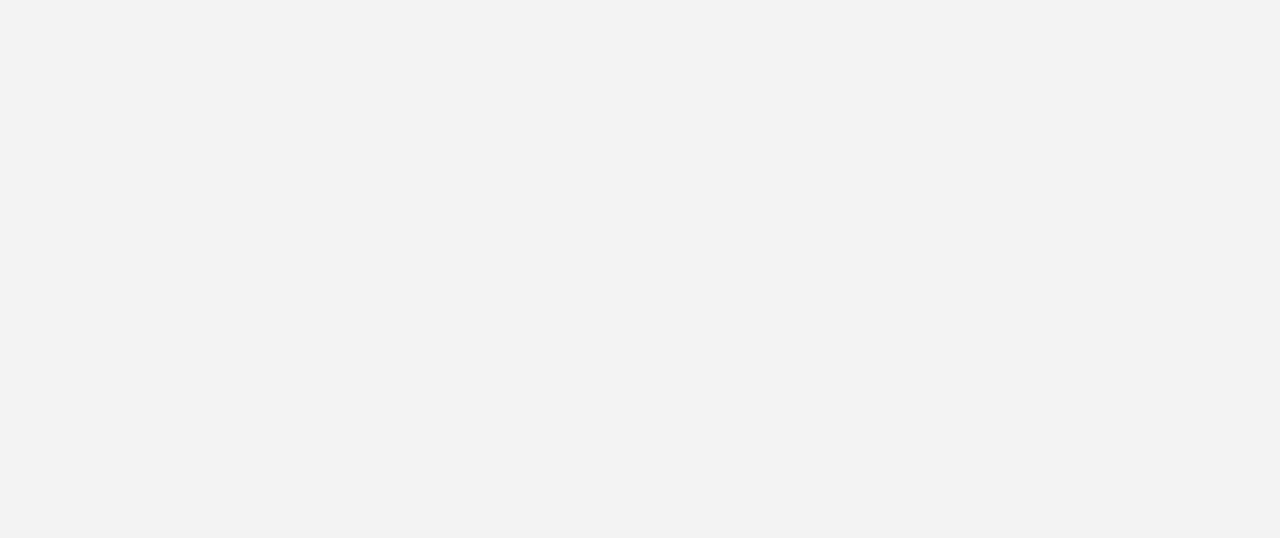
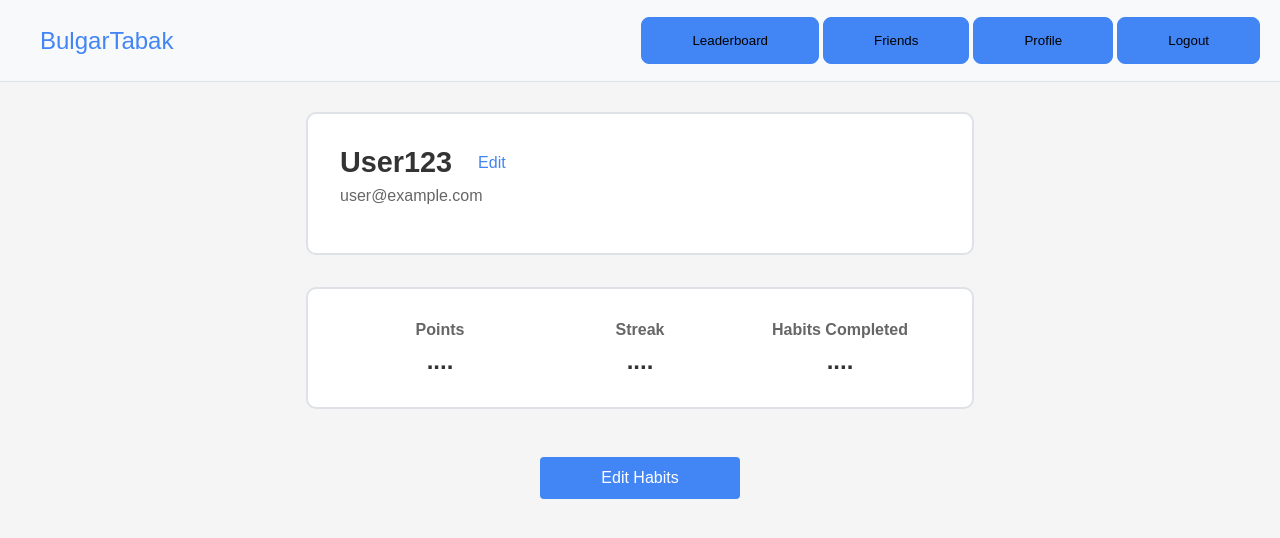
Before and after one commit to rangelovkiril/BulgarTabak, a React (Vite) app in the folder frontend/: page /profile in a window 1280 px wide. Before the commit this address had no page. Shown: the top 538 px of the page. Built offline with nearby package versions, Linux system fonts and the light colour scheme.

Commit message:
Profile page

```diff
--- a/frontend/src/App.jsx
+++ b/frontend/src/App.jsx
@@ -3,6 +3,7 @@ import { BrowserRouter as Router, Routes, Route } from "react-router-dom";
 import Login from "./components/auth/Login";
 import HabitSelection from "./pages/HabitSelection";
 import MainPage from "./pages/MainPage";
+import Profile from "./pages/Profile";
 import "./styles/auth.css";
 
 const App = () => {
@@ -12,6 +13,7 @@ const App = () => {
         <Route path="/" element={<Login />} />
         <Route path="/select-habits" element={<HabitSelection />} />
         <Route path="/main" element={<MainPage />} />
+        <Route path="/profile" element={<Profile />} />
       </Routes>
     </Router>
   );
--- /dev/null
+++ b/frontend/src/pages/Profile.jsx
@@ -0,0 +1,72 @@
+import React, { useState } from 'react';
+import { useNavigate } from 'react-router-dom';
+import Header from '../components/common/Header';
+import '../styles/profile.css';
+
+const Profile = () => {
+  const navigate = useNavigate();
+  const [username, setUsername] = useState('User123');
+  const [isEditing, setIsEditing] = useState(false);
+  const email = 'user@example.com';
+
+  const handleUsernameSubmit = () => {
+    setIsEditing(false);
+  };
+
+  return (
+    <div className="profile-container">
+      <Header />
+      <div className="profile-content">
+        <div className="profile-box">
+          <div className="profile-info">
+            {isEditing ? (
+              <div className="edit-username">
+                <input
+                  type="text"
+                  value={username}
+                  onChange={(e) => setUsername(e.target.value)}
+                  className="username-input"
+                />
+                <button onClick={handleUsernameSubmit} className="save-button">
+                  Save
+                </button>
+              </div>
+            ) : (
+              <div className="username-display">
+                <h1>{username}</h1>
+                <button onClick={() => setIsEditing(true)} className="edit-button">
+                  Edit
+                </button>
+              </div>
+            )}
+            <p className="email">{email}</p>
+          </div>
+        </div>
+
+        <div className="stats-box">
+          <div className="stat-item">
+            <h3>Points</h3>
+            <p>....</p>
+          </div>
+          <div className="stat-item">
+            <h3>Streak</h3>
+            <p>....</p>
+          </div>
+          <div className="stat-item">
+            <h3>Habits Completed</h3>
+            <p>....</p>
+          </div>
+        </div>
+
+        <button
+          onClick={() => navigate('/select-habits')}
+          className="edit-habits-button"
+        >
+          Edit Habits
+        </button>
+      </div>
+    </div>
+  );
+};
+
+export default Profile;
--- /dev/null
+++ b/frontend/src/styles/profile.css
@@ -0,0 +1,166 @@
+.profile-container {
+  min-height: 100vh;
+  background-color: #f5f5f5;
+}
+
+.profile-content {
+  max-width: 800px;
+  margin: 80px auto 0;
+  padding: 2rem;
+  display: flex;
+  flex-direction: column;
+  align-items: center;
+  gap: 2rem;
+}
+
+.profile-box {
+  width: 100%;
+  max-width: 600px;
+  padding: 2rem;
+  background: white;
+  border: 2px solid #dee2e6;
+  border-radius: 10px;
+  display: flex;
+  align-items: center;
+  gap: 2rem;
+}
+
+.profile-image-container {
+  flex-shrink: 0;
+  position: relative;
+  width: 100px;
+  height: 100px;
+}
+
+.profile-image,
+.default-avatar {
+  position: absolute;
+  top: 0;
+  left: 0;
+  width: 100px;
+  height: 100px;
+  border-radius: 50%;
+}
+
+.default-avatar {
+  background: #E8E8E8;
+}
+
+.default-avatar.hidden {
+  display: none;
+}
+
+.profile-info {
+  flex-grow: 1;
+}
+
+.username-display {
+  display: flex;
+  align-items: center;
+  gap: 1rem;
+}
+
+.username-display h1 {
+  margin: 0;
+  color: #333;
+  font-size: 1.8rem;
+}
+
+.stats-box {
+  width: 100%;
+  max-width: 600px;
+  padding: 2rem;
+  background: white;
+  border: 2px solid #dee2e6;
+  border-radius: 10px;
+  display: flex;
+  justify-content: space-between;
+}
+
+.stat-item {
+  text-align: center;
+  flex: 1;
+}
+
+.stat-item h3 {
+  color: #666;
+  margin: 0 0 0.5rem 0;
+  font-size: 1rem;
+}
+
+.stat-item p {
+  color: #333;
+  font-size: 1.5rem;
+  font-weight: bold;
+  margin: 0;
+}
+
+.edit-button {
+  background: none;
+  border: none;
+  color: #4285f4;
+  cursor: pointer;
+  font-size: 1rem;
+  padding: 5px 10px;
+  border-radius: 4px;
+}
+
+.edit-button:hover {
+  background-color: rgba(66, 133, 244, 0.1);
+}
+
+.email {
+  color: #666;
+  margin-top: 0.5rem;
+  font-size: 1rem;
+}
+
+.edit-username {
+  display: flex;
+  gap: 1rem;
+  align-items: center;
+}
+
+.username-input {
+  padding: 0.5rem 1rem;
+  font-size: 1.5rem;
+  border: 1px solid #ddd;
+  border-radius: 4px;
+}
+
+.save-button {
+  padding: 0.5rem 1rem;
+  background-color: #4285f4;
+  color: white;
+  border: none;
+  border-radius: 4px;
+  cursor: pointer;
+}
+
+.points-section {
+  text-align: center;
+  margin: 2rem 0;
+}
+
+.points {
+  font-size: 1.2rem;
+  color: #666;
+}
+
+.edit-habits-button {
+  padding: 0.75rem 2rem;
+  background-color: #4285f4;
+  color: white;
+  border: none;
+  border-radius: 4px;
+  font-size: 1rem;
+  cursor: pointer;
+  transition: background-color 0.3s;
+  margin-top: 1rem;
+  min-width: 200px;
+}
+
+.edit-habits-button:hover {
+  background-color: #357abd;
+  box-shadow: 0 2px 4px rgba(0, 0, 0, 0.1);
+}
```
Also changed, not shown: 1 other file (tests, documents, lock files or other folders).
